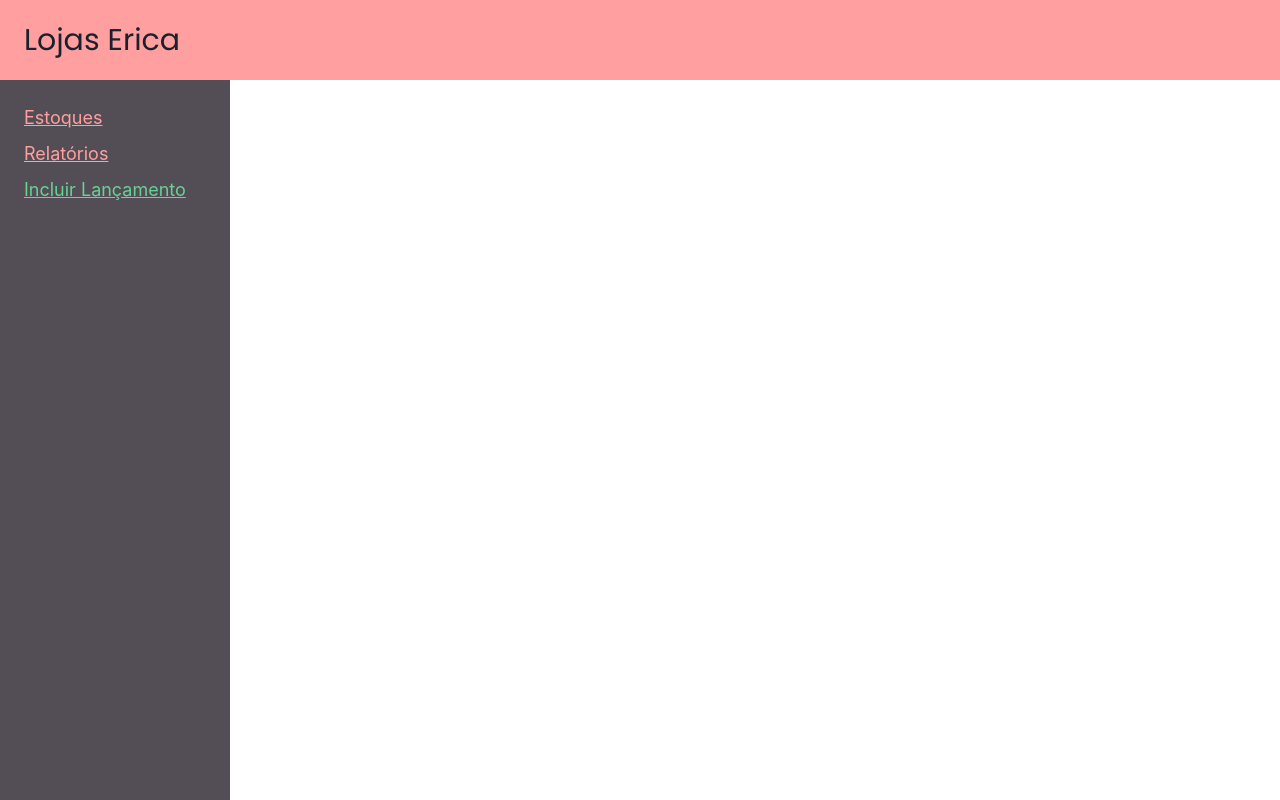
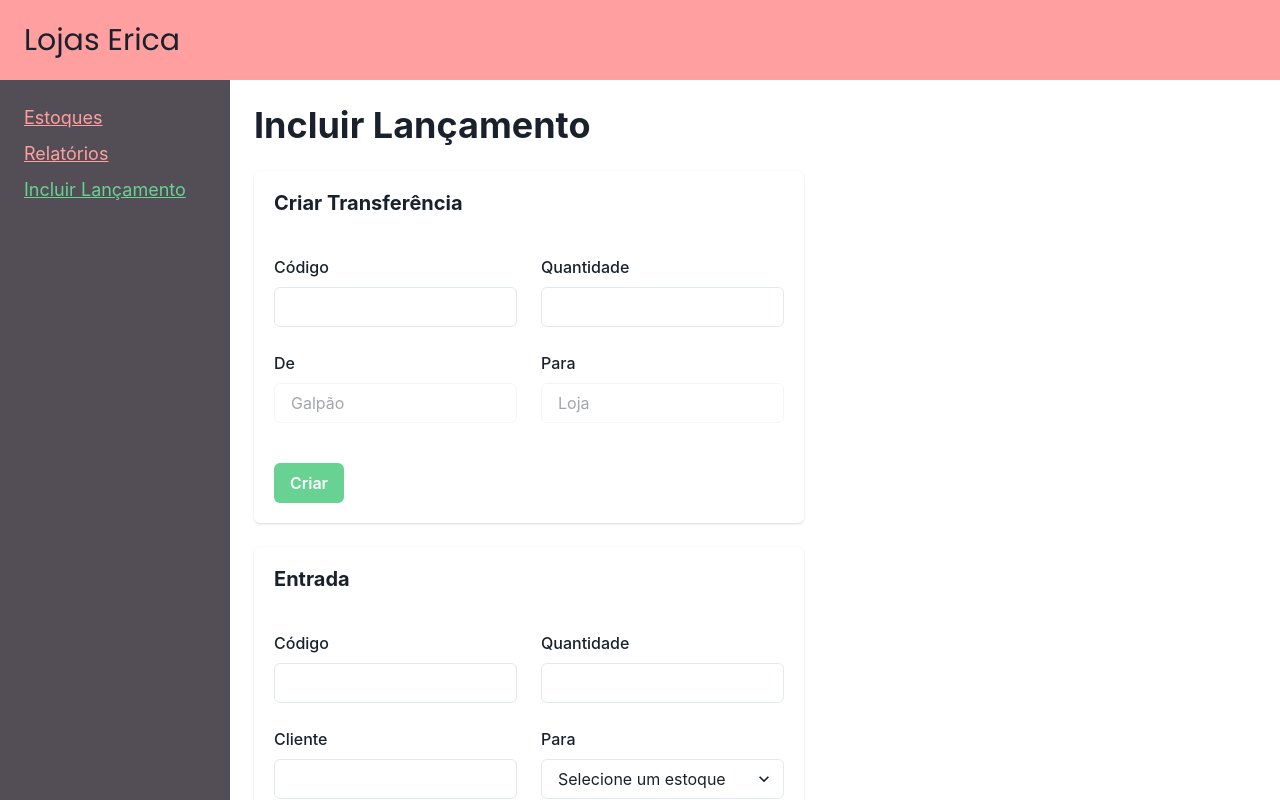
Before and after one commit to JeffersonAlves7/erica-webapp, a React (Vite) app: page /incluir-lancamento in a window 1280 px wide. Built offline with nearby package versions, Linux system fonts and the light colour scheme.

Commit message:
feat(incluirLancamento): create the page with all elements

```diff
--- a/src/App.tsx
+++ b/src/App.tsx
@@ -3,6 +3,7 @@ import { Login } from "./pages/login";
 import { Home } from "./pages/home";
 import { Template } from "./components/template";
 import { Relatorio } from "./pages/relatorio";
+import { IncluirLancamento } from "./pages/incluir-lancamento";
 
 function App() {
   return (
@@ -12,6 +13,7 @@ function App() {
           <Route path="/" element={<Login />} />
           <Route path="/home" element={<Home />} />
           <Route path="/relatorios" element={<Relatorio/>} />
+          <Route path="/incluir-lancamento" element={<IncluirLancamento/>} />
         </Routes>
       </Template>
     </BrowserRouter>
--- /dev/null
+++ b/src/pages/incluir-lancamento/components/criarEntrada.tsx
@@ -0,0 +1,80 @@
+import {
+  Button,
+  Card,
+  CardBody,
+  CardFooter,
+  CardHeader,
+  FormControl,
+  FormLabel,
+  Grid,
+  Heading,
+  Input,
+  Select
+} from "@chakra-ui/react";
+import { useRef } from "react";
+
+export function CriarEntrada() {
+  const codigoRef = useRef<HTMLInputElement>(null);
+  const quantidadeRef = useRef<HTMLInputElement>(null);
+  const containerRef = useRef<HTMLInputElement>(null);
+  const estoqueRef = useRef<HTMLSelectElement>(null);
+
+  function handleConfirm() {
+    const codigoValue = codigoRef.current?.value;
+    const quantidadeValue = quantidadeRef.current?.value;
+    const containerValue = containerRef.current?.value;
+    const estoqueValue = estoqueRef.current?.value;
+
+    if (!codigoValue || !quantidadeValue || !containerValue || !estoqueValue) {
+      return;
+    }
+
+    console.log({ codigoValue, quantidadeValue, containerValue, estoqueValue });
+  }
+
+  return (
+    <Card w={"550px"}>
+      <CardHeader>
+        <Heading size={"md"}>Entrada</Heading>
+      </CardHeader>
+
+      <CardBody>
+        <Grid templateColumns={"1fr 1fr"} gap={6}>
+          <FormControl>
+            <FormLabel>Código</FormLabel>
+            <Input ref={codigoRef} />
+          </FormControl>
+
+          <FormControl>
+            <FormLabel>Quantidade</FormLabel>
+            <Input ref={quantidadeRef} />
+          </FormControl>
+
+          <FormControl>
+            <FormLabel>Cliente</FormLabel>
+            <Input ref={containerRef} />
+          </FormControl>
+
+          <FormControl>
+            <FormLabel>Para</FormLabel>
+            <Select  ref={estoqueRef} placeholder={"Selecione um estoque"}>
+              <option value="Galpão">Galpão</option>
+              <option value="Loja">Loja</option>
+            </Select>
+          </FormControl>
+        </Grid>
+      </CardBody>
+
+      <CardFooter>
+        <Button
+          onClick={handleConfirm}
+          colorScheme="green"
+          backgroundColor={"erica.green"}
+          mt={6}
+        >
+          Criar
+        </Button>
+      </CardFooter>
+    </Card>
+  );
+}
--- /dev/null
+++ b/src/pages/incluir-lancamento/components/criarSaida.tsx
@@ -0,0 +1,99 @@
+import {
+  Button,
+  Card,
+  CardBody,
+  CardFooter,
+  CardHeader,
+  FormControl,
+  FormLabel,
+  Grid,
+  Heading,
+  Input,
+  Select
+} from "@chakra-ui/react";
+import { useRef } from "react";
+
+export function CriarSaida() {
+  const codigoRef = useRef<HTMLInputElement>(null);
+  const quantidadeRef = useRef<HTMLInputElement>(null);
+  const clienteRef = useRef<HTMLInputElement>(null);
+  const operadorRef = useRef<HTMLInputElement>(null);
+  const estoqueRef = useRef<HTMLSelectElement>(null);
+
+  function handleConfirm() {
+    const codigoValue = codigoRef.current?.value;
+    const quantidadeValue = quantidadeRef.current?.value;
+    const clienteValue = clienteRef.current?.value;
+    const operadorValue = operadorRef.current?.value;
+    const estoqueValue = estoqueRef.current?.value;
+
+    if (
+      !codigoValue ||
+      !quantidadeValue ||
+      !clienteValue ||
+      !operadorValue ||
+      !estoqueValue
+    ) {
+      return;
+    }
+
+    console.log({
+      codigoValue,
+      quantidadeValue,
+      clienteValue,
+      operadorValue,
+      estoqueValue
+    });
+  }
+
+  return (
+    <Card w={"550px"}>
+      <CardHeader>
+        <Heading size={"md"}>Saída</Heading>
+      </CardHeader>
+
+      <CardBody>
+        <Grid templateColumns={"1fr 1fr"} gap={6}>
+          <FormControl>
+            <FormLabel>Código</FormLabel>
+            <Input ref={codigoRef} />
+          </FormControl>
+
+          <FormControl>
+            <FormLabel>Quantidade</FormLabel>
+            <Input ref={quantidadeRef} />
+          </FormControl>
+
+          <FormControl>
+            <FormLabel>Cliente</FormLabel>
+            <Input ref={clienteRef} />
+          </FormControl>
+
+          <FormControl>
+            <FormLabel>Operador</FormLabel>
+            <Input ref={operadorRef} />
+          </FormControl>
+
+          <FormControl>
+            <FormLabel>De</FormLabel>
+            <Select  ref={estoqueRef} placeholder={"Selecione um estoque"}>
+              <option value="Galpão">Galpão</option>
+              <option value="Loja">Loja</option>
+            </Select>
+          </FormControl>
+        </Grid>
+      </CardBody>
+
+      <CardFooter>
+        <Button
+          onClick={handleConfirm}
+          colorScheme="green"
+          backgroundColor={"erica.green"}
+          mt={6}
+        >
+          Criar
+        </Button>
+      </CardFooter>
+    </Card>
+  );
+}
--- /dev/null
+++ b/src/pages/incluir-lancamento/components/criarTransferencia.tsx
@@ -0,0 +1,72 @@
+import {
+  Button,
+  Card,
+  CardBody,
+  CardFooter,
+  CardHeader,
+  FormControl,
+  FormLabel,
+  Grid,
+  Heading,
+  Input,
+} from "@chakra-ui/react";
+import { useRef } from "react";
+
+export function CriarTransferencia() {
+  const codigoRef = useRef<HTMLInputElement>(null);
+  const quantidadeRef = useRef<HTMLInputElement>(null);
+
+  function handleConfirm() {
+    const codigoValue = codigoRef.current?.value;
+    const quantidadeValue = quantidadeRef.current?.value;
+
+    if (!codigoValue || !quantidadeValue) {
+      return;
+    }
+
+    console.log({ codigoValue, quantidadeValue });
+  }
+
+  return (
+    <Card w={"550px"}>
+      <CardHeader>
+        <Heading size={"md"}>Criar Transferência</Heading>
+      </CardHeader>
+
+      <CardBody>
+        <Grid templateColumns={"1fr 1fr"} gap={6}>
+          <FormControl>
+            <FormLabel>Código</FormLabel>
+            <Input ref={codigoRef} />
+          </FormControl>
+
+          <FormControl>
+            <FormLabel>Quantidade</FormLabel>
+            <Input ref={quantidadeRef} />
+          </FormControl>
+
+          <FormControl>
+            <FormLabel>De</FormLabel>
+            <Input disabled defaultValue={"Galpão"} />
+          </FormControl>
+
+          <FormControl>
+            <FormLabel>Para</FormLabel>
+            <Input disabled defaultValue={"Loja"} />
+          </FormControl>
+        </Grid>
+      </CardBody>
+
+      <CardFooter>
+        <Button
+          onClick={handleConfirm}
+          colorScheme="green"
+          backgroundColor={"erica.green"}
+          mr={6}
+        >
+          Criar
+        </Button>
+      </CardFooter>
+    </Card>
+  );
+}
--- /dev/null
+++ b/src/pages/incluir-lancamento/index.tsx
@@ -0,0 +1,17 @@
+import { Box, Heading, Stack } from "@chakra-ui/react";
+import { CriarTransferencia } from "./components/criarTransferencia";
+import { CriarSaida } from "./components/criarSaida";
+import { CriarEntrada } from "./components/criarEntrada";
+
+export function IncluirLancamento() {
+  return (
+    <Box>
+      <Heading mb={6}>Incluir Lançamento</Heading>
+      <Stack gap={6} h={"full"} direction={"row"} flexWrap={"wrap"}>
+        <CriarTransferencia/>
+        <CriarEntrada/>
+        <CriarSaida/>
+      </Stack>
+    </Box>
+  );
+}
```
